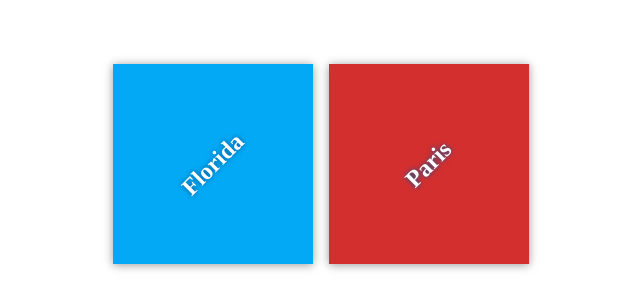
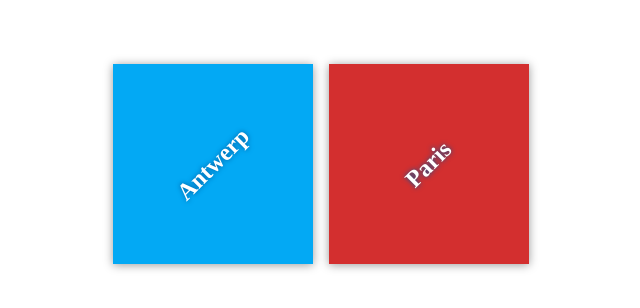
Before and after one commit to gurew86/my-travel-plans, a plain HTML site: page index.html in a window 1280 px wide. Shown: the part 236-544 px from the top of the page, 319-959 px from the left. Drawn offline with Linux system fonts and the light colour scheme.

Commit message:
Add starting destinations

```diff
--- a/index.html
+++ b/index.html
@@ -11,7 +11,7 @@
     <div class="container">
         <div class="destination-container">
             <div class="destination" id="florida">
-                <h2>Florida</h2>
+                <h2>Antwerp</h2>
             </div>
 
             <div class="destination" id="paris">
```
